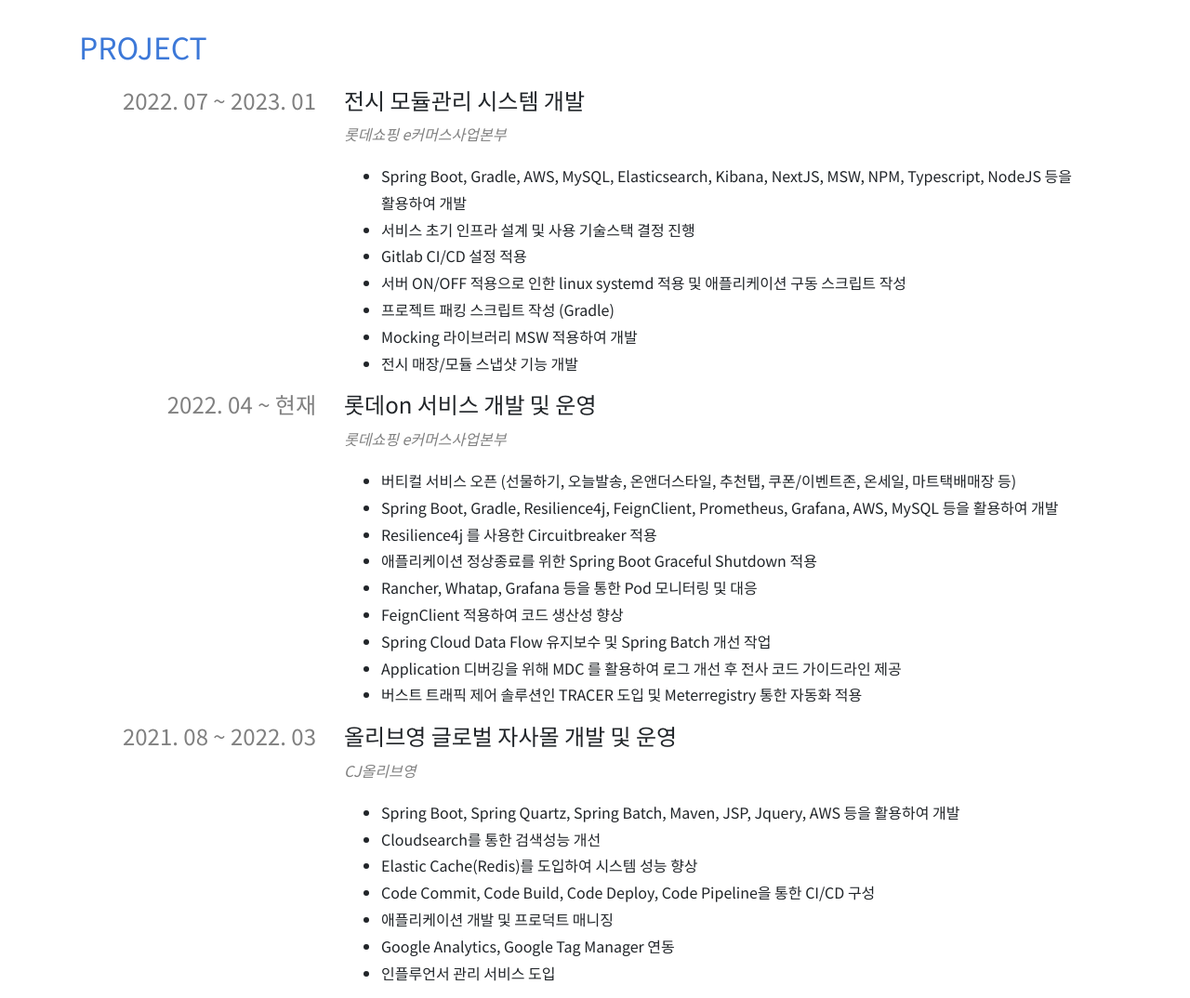
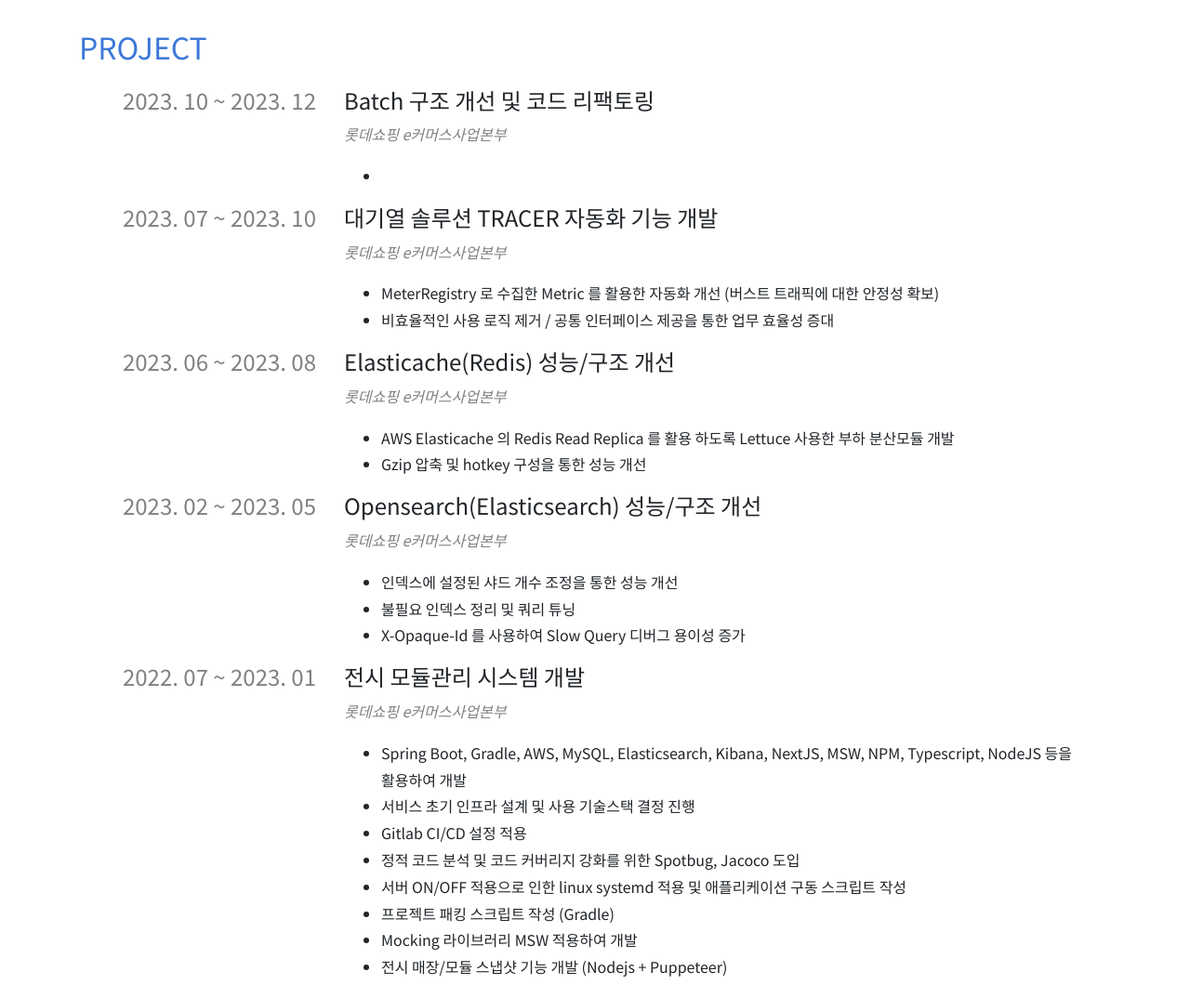
Before and after one commit to bkjeon1614/resume, a website: page index.html in a window 1280 px wide. Shown: the part 3600-4674 px from the top of the page at 93% size. Drawn offline with nearby package versions, Linux system fonts and the light colour scheme.

Commit message:
작성중

```diff
--- a/index.html
+++ b/index.html
@@ -643,6 +643,65 @@
             <div class="col">
               <div class="row">
                 <div class="col-md-3 col-12 text-md-right">
+                  <h4 class="gray">2023. 10 ~ 2023. 12</h4>
+                </div>
+                <div class="col-md-9 col-12">
+                  <h4>Batch 구조 개선 및 코드 리팩토링</h4>
+                  <i class="gray">롯데쇼핑 e커머스사업본부</i>
+                  <ul class="pt-3">
+                    <li></li>
+                  </ul>
+                </div>
+
+                <div class="col-md-3 col-12 text-md-right">
+                  <h4 class="gray">2023. 07 ~ 2023. 10</h4>
+                </div>
+                <div class="col-md-9 col-12">
+                  <h4>대기열 솔루션 TRACER 자동화 기능 개발</h4>
+                  <i class="gray">롯데쇼핑 e커머스사업본부</i>
+                  <ul class="pt-3">
+                    <li>
+                      MeterRegistry 로 수집한 Metric 를 활용한 자동화 개선
+                      (버스트 트래픽에 대한 안정성 확보)
+                    </li>
+                    <li>
+                      비효율적인 사용 로직 제거 / 공통 인터페이스 제공을 통한
+                      업무 효율성 증대
+                    </li>
+                  </ul>
+                </div>
+
+                <div class="col-md-3 col-12 text-md-right">
+                  <h4 class="gray">2023. 06 ~ 2023. 08</h4>
+                </div>
+                <div class="col-md-9 col-12">
+                  <h4>Elasticache(Redis) 성능/구조 개선</h4>
+                  <i class="gray">롯데쇼핑 e커머스사업본부</i>
+                  <ul class="pt-3">
+                    <li>
+                      AWS Elasticache 의 Redis Read Replica 를 활용 하도록
+                      Lettuce 사용한 부하 분산모듈 개발
+                    </li>
+                    <li>Gzip 압축 및 hotkey 구성을 통한 성능 개선</li>
+                  </ul>
+                </div>
+
+                <div class="col-md-3 col-12 text-md-right">
+                  <h4 class="gray">2023. 02 ~ 2023. 05</h4>
+                </div>
+                <div class="col-md-9 col-12">
+                  <h4>Opensearch(Elasticsearch) 성능/구조 개선</h4>
+                  <i class="gray">롯데쇼핑 e커머스사업본부</i>
+                  <ul class="pt-3">
+                    <li>인덱스에 설정된 샤드 개수 조정을 통한 성능 개선</li>
+                    <li>불필요 인덱스 정리 및 쿼리 튜닝</li>
+                    <li>
+                      X-Opaque-Id 를 사용하여 Slow Query 디버그 용이성 증가
+                    </li>
+                  </ul>
+                </div>
+
+                <div class="col-md-3 col-12 text-md-right">
                   <h4 class="gray">2022. 07 ~ 2023. 01</h4>
                 </div>
                 <div class="col-md-9 col-12">
@@ -656,12 +715,18 @@
                     <li>서비스 초기 인프라 설계 및 사용 기술스택 결정 진행</li>
                     <li>Gitlab CI/CD 설정 적용</li>
                     <li>
+                      정적 코드 분석 및 코드 커버리지 강화를 위한 Spotbug,
+                      Jacoco 도입
+                    </li>
+                    <li>
                       서버 ON/OFF 적용으로 인한 linux systemd 적용 및
                       애플리케이션 구동 스크립트 작성
                     </li>
                     <li>프로젝트 패킹 스크립트 작성 (Gradle)</li>
                     <li>Mocking 라이브러리 MSW 적용하여 개발</li>
-                    <li>전시 매장/모듈 스냅샷 기능 개발</li>
+                    <li>
+                      전시 매장/모듈 스냅샷 기능 개발 (Nodejs + Puppeteer)
+                    </li>
                   </ul>
                 </div>
               </div>
@@ -697,10 +762,6 @@
                     <li>
                       Application 디버깅을 위해 MDC 를 활용하여 로그 개선 후
                       전사 코드 가이드라인 제공
-                    </li>
-                    <li>
-                      버스트 트래픽 제어 솔루션인 TRACER 도입 및 Meterregistry
-                      통한 자동화 적용
                     </li>
                   </ul>
                 </div>
```
